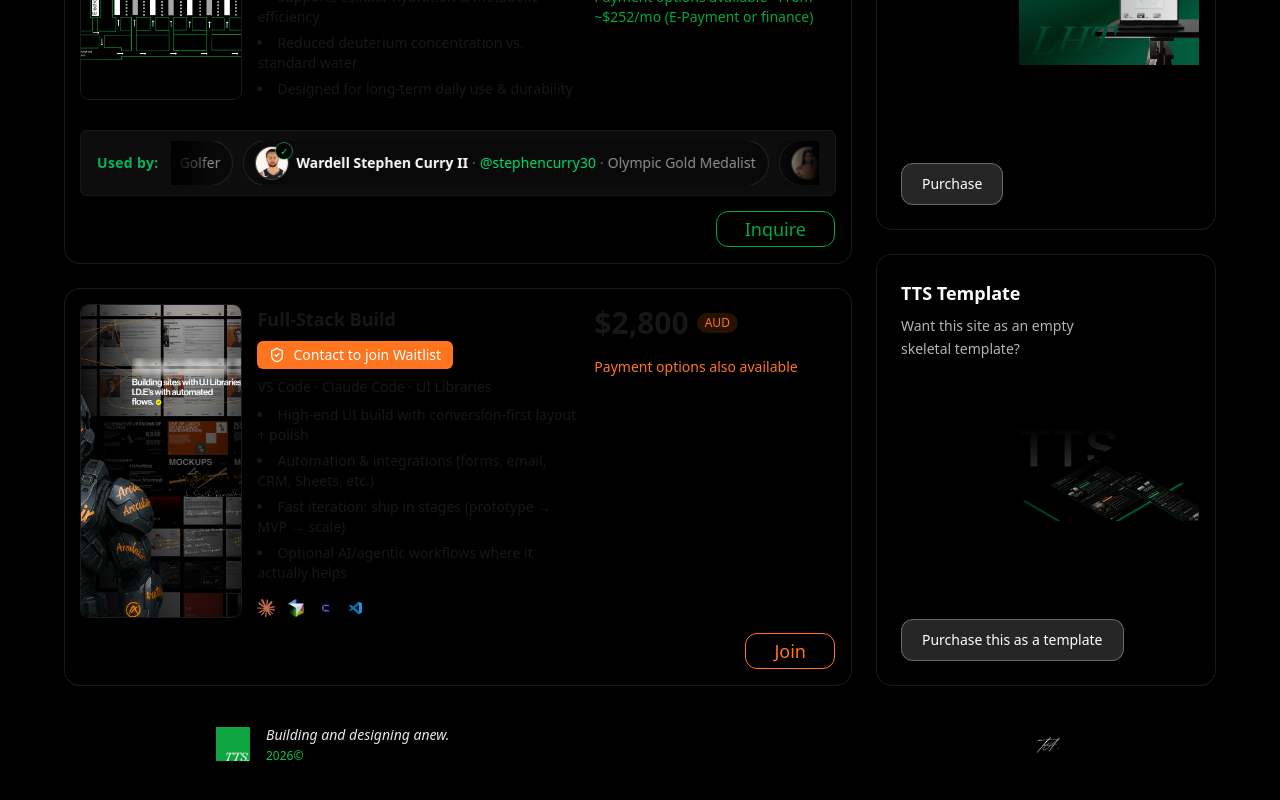
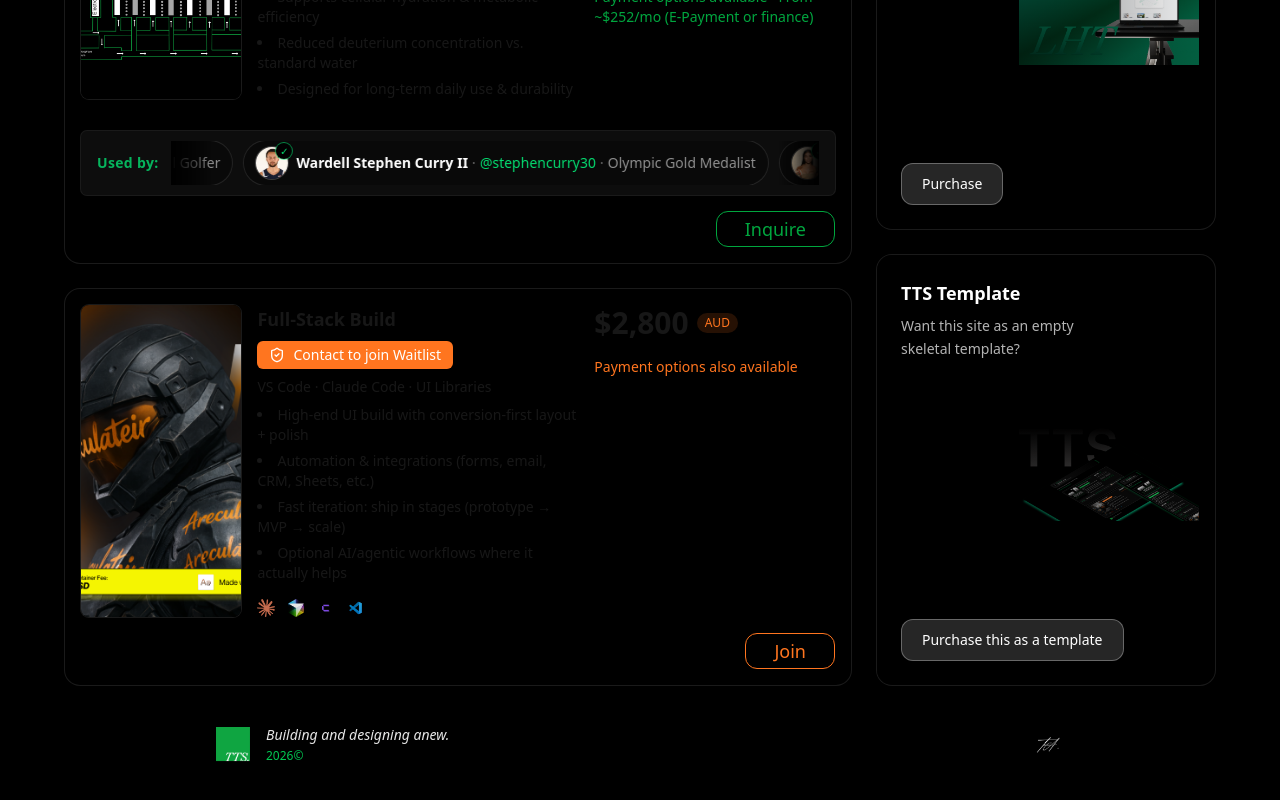
Before and after one commit to telluricaquarian/thethinkingspiritrepo, a Next.js app: page / in a window 1280 px wide. Shown: the part 468-1268 px from the top of the page. Built offline with nearby package versions, Linux system fonts and the light colour scheme.

Commit message:
Refine TemplatePromoCard bentoHero layout and desktop image handling

```diff
--- a/app/page.tsx
+++ b/app/page.tsx
@@ -150,7 +150,7 @@ export default function Page() {
                   accent="orange"
                   imageUrl="/images/onitos.png"
                   imageUrlMobile="/images/orangeservice2.png"
-                  imageUrlDesktop="/images/betterthanyou.png"
+                  imageUrlDesktop="/images/Internal%20O.S.png"
                   title="Full-Stack Build"
                   specifications={[
                     "High-end UI build with conversion-first layout + polish",
```
